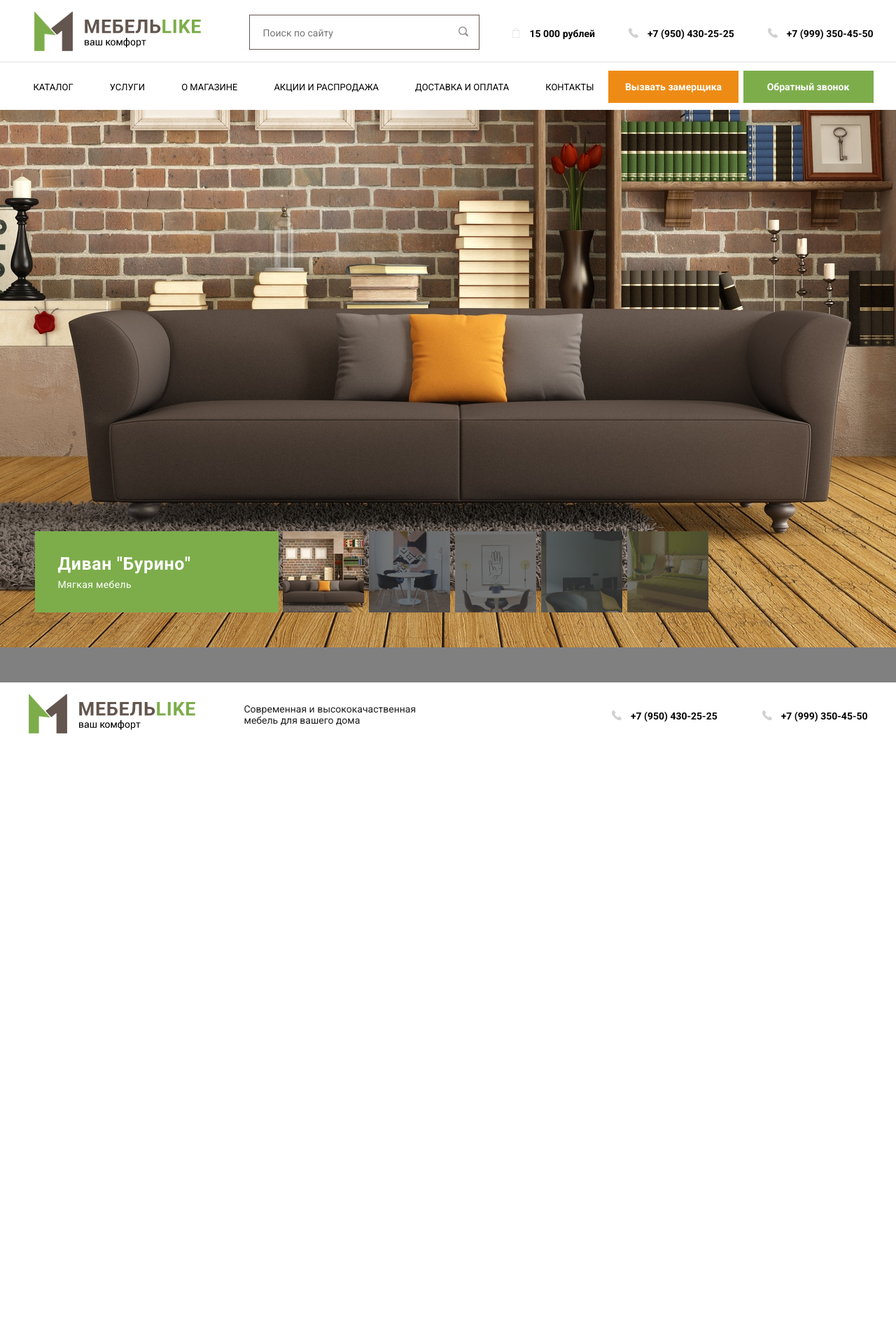
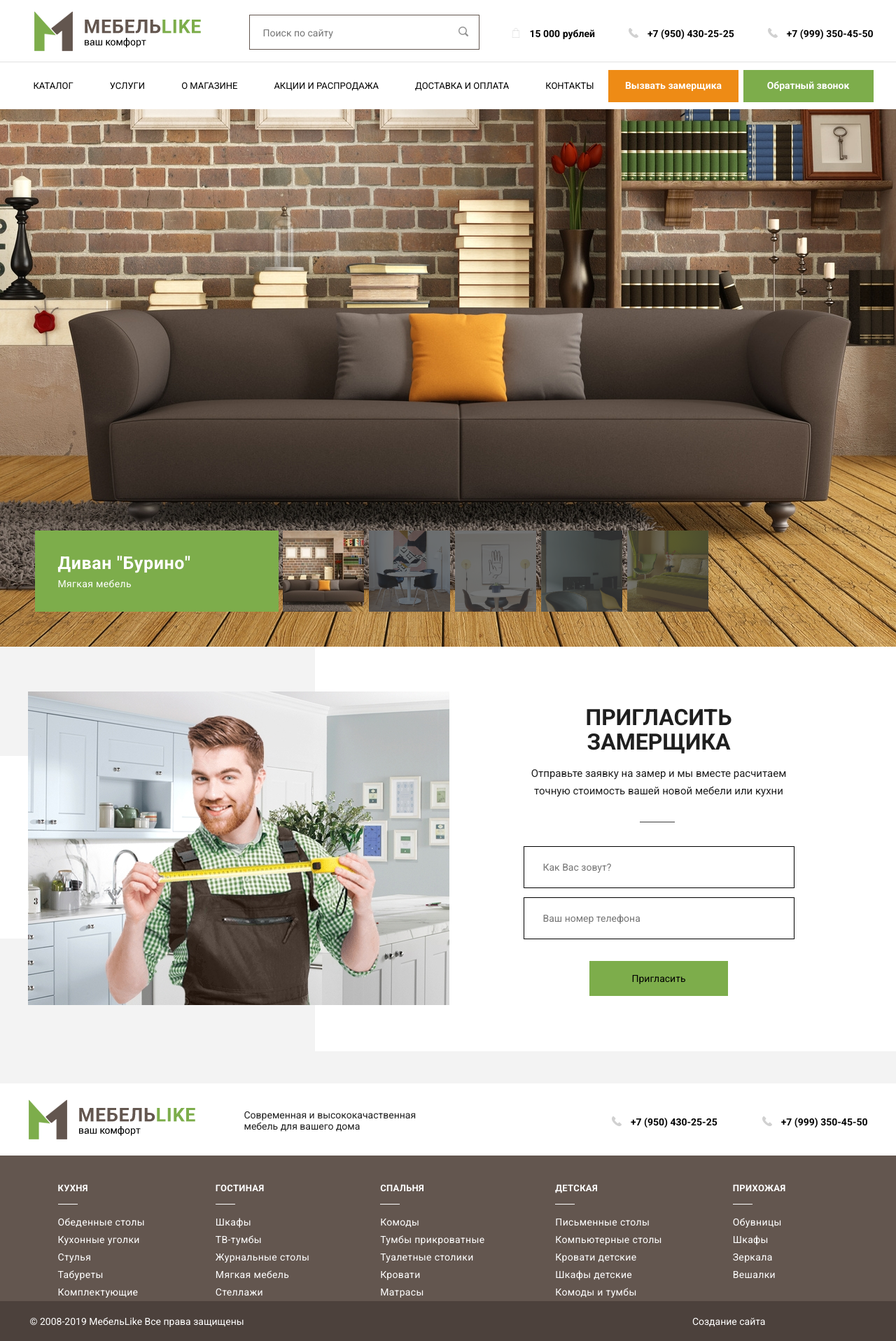
Before and after one commit to lauratida/diploma, a PHP site: page / in a window 1280 px wide. Shown: the whole page at 70% size. Before the commit the page ends 1048 px from the top, so only its background shows below. Run offline with PHP 8.4, Linux system fonts and the light colour scheme.

Commit message:
Верстка формы

```diff
--- a/src/css/style.css
+++ b/src/css/style.css
@@ -127,6 +127,27 @@ a:hover {
   background-color: grey;
 }
 
+.section {
+  padding: 89px 0 96px 0;
+}
+
+.section__title {
+  font-family: 'Roboto', sans-serif;
+  font-weight: 700;
+  font-size: 32px;
+  text-transform: uppercase;
+  line-height: 30px;
+  margin: 0;
+}
+
+.section__subtitle {
+  font-size: 15px;
+  line-height: 30px;
+  margin: 0;
+  font-family: 'Roboto', sans-serif;
+  font-weight: 400;
+}
+
 .wrap-line {
   border-bottom: 1px solid #e2e2e2;
 }
@@ -156,6 +177,8 @@ a:hover {
   border: none;
   padding-left: 8px;
   padding-right: 8px;
+  padding-top: 23px;
+  padding-bottom: 20px;
 }
 
 .logobar_footer .logobar__phone {
@@ -369,7 +392,7 @@ a:hover {
 }
 
 .menu {
-  padding: 12px 0px 10px 15px;
+  padding: 0px 0px 0px 15px;
   display: -webkit-box;
   display: -ms-flexbox;
   display: flex;
@@ -457,6 +480,14 @@ a:hover {
   margin-left: 52px;
   position: relative;
   text-transform: uppercase;
+  height: 67px;
+  vertical-align: center;
+  display: -webkit-box;
+  display: -ms-flexbox;
+  display: flex;
+  -webkit-box-align: center;
+      -ms-flex-align: center;
+          align-items: center;
 }
 
 @media (max-width: 1205px) {
@@ -508,7 +539,7 @@ a:hover {
   background-color: #7dad4b;
   position: absolute;
   left: 25%;
-  bottom: -7px;
+  bottom: 12px;
 }
 
 .menu__links .menu__item a:hover {
@@ -659,7 +690,7 @@ a:hover {
 
 .submenu {
   position: absolute;
-  top: 43px;
+  top: 65px;
   left: 0;
   z-index: 10;
   background-color: #ffffff;
@@ -678,7 +709,7 @@ a:hover {
   -webkit-box-pack: justify;
       -ms-flex-pack: justify;
           justify-content: space-between;
-  padding: 32px 125px 33px 40px;
+  padding: 32px 125px 11px 40px;
 }
 
 @media (max-width: 1205px) {
@@ -1001,4 +1032,257 @@ a:hover {
 .container-slider {
   position: relative;
 }
+
+.forminvite {
+  background-color: #f3f3f3;
+  position: relative;
+  padding-bottom: 109px;
+}
+
+.forminvite:after {
+  content: '';
+  position: absolute;
+  right: 0;
+  top: 0;
+  background-color: #ffffff;
+  display: block;
+  height: 92.6%;
+  width: 64.85%;
+  z-index: 1;
+}
+
+@media (max-width: 992px) {
+  .forminvite:after {
+    display: none;
+  }
+}
+
+.forminvite__wrap {
+  display: -webkit-box;
+  display: -ms-flexbox;
+  display: flex;
+  -webkit-box-pack: start;
+      -ms-flex-pack: start;
+          justify-content: flex-start;
+}
+
+@media (max-width: 992px) {
+  .forminvite__wrap {
+    -webkit-box-orient: vertical;
+    -webkit-box-direction: normal;
+        -ms-flex-direction: column;
+            flex-direction: column;
+  }
+}
+
+.forminvite__bg {
+  position: absolute;
+  width: 100%;
+  height: 261px;
+  background-color: #ffffff;
+  top: 156px;
+  left: 0;
+}
+
+@media (max-width: 992px) {
+  .forminvite__bg {
+    display: none;
+  }
+}
+
+.forminvite__img {
+  margin-top: -25px;
+  margin-left: 7px;
+  min-width: 602px;
+  z-index: 2;
+}
+
+@media (max-width: 1205px) {
+  .forminvite__img {
+    min-width: 462px;
+    max-width: 602px;
+    height: 448px;
+    overflow: hidden;
+  }
+  .forminvite__img img {
+    width: 100%;
+    height: 100%;
+    -o-object-fit: cover;
+       object-fit: cover;
+  }
+}
+
+@media (max-width: 992px) {
+  .forminvite__img {
+    margin: auto;
+  }
+}
+
+.forminvite__form {
+  margin-left: 106px;
+}
+
+@media (max-width: 992px) {
+  .forminvite__form {
+    margin: auto;
+    margin-top: 60px;
+  }
+}
+
+.forminvite__title {
+  margin-top: -5px;
+  line-height: 35px;
+  margin-bottom: 15px;
+}
+
+.forminvite__subtitle {
+  line-height: 25px;
+  margin-bottom: 66px;
+  position: relative;
+}
+
+@media (max-width: 1205px) {
+  .forminvite__subtitle {
+    margin-bottom: 44px;
+  }
+}
+
+.forminvite__subtitle:after {
+  position: absolute;
+  content: '';
+  display: block;
+  width: 50px;
+  height: 1px;
+  background-color: #3c3c3c;
+  bottom: -32px;
+  left: 166px;
+}
+
+@media (max-width: 1205px) {
+  .forminvite__subtitle:after {
+    bottom: -22px;
+  }
+}
+
+.forminvite__input {
+  width: 387px;
+  height: 60px;
+  border: 1px solid #000000;
+  background-color: #ffffff;
+  margin-bottom: 13px;
+  padding-left: 27px;
+}
+
+.forminvite__submit {
+  outline: none;
+  width: 198px;
+  height: 50px;
+  background-color: #7dad4b;
+  border: none;
+  margin: auto;
+  margin-top: 18px;
+}
+
+.form {
+  width: 387px;
+  height: 410px;
+  display: -webkit-box;
+  display: -ms-flexbox;
+  display: flex;
+  -webkit-box-orient: vertical;
+  -webkit-box-direction: normal;
+      -ms-flex-direction: column;
+          flex-direction: column;
+  z-index: 2;
+  text-align: center;
+}
+
+.footer {
+  background-color: #63564f;
+}
+
+.footer .submenu {
+  padding: 38px 125px 0px 50px;
+  -webkit-transform: scaleY(1);
+          transform: scaleY(1);
+  position: static;
+  background-color: #63564f;
+  opacity: 1;
+  margin-top: 0;
+  z-index: 0;
+  margin-bottom: 0;
+}
+
+@media (max-width: 992px) {
+  .footer .submenu {
+    padding: 0;
+    -webkit-box-orient: horizontal;
+    -webkit-box-direction: normal;
+        -ms-flex-direction: row;
+            flex-direction: row;
+    -ms-flex-pack: distribute;
+        justify-content: space-around;
+    -ms-flex-wrap: wrap;
+        flex-wrap: wrap;
+    min-width: 0px;
+    padding-left: 20px;
+    -webkit-transform: scaleY(1);
+            transform: scaleY(1);
+  }
+  .footer .submenu .submenu-category__list {
+    display: block;
+  }
+}
+
+.footer .submenu-category__title {
+  text-transform: uppercase;
+  color: #ffffff;
+  font-family: 'Roboto', sans-serif;
+  font-weight: 700;
+  font-size: 13px;
+  letter-spacing: 0.33px;
+  display: inline-block;
+  margin-bottom: 28px;
+}
+
+.footer .submenu-category__title:after {
+  background-color: #ffffff;
+}
+
+.footer .submenu-category__link {
+  color: #ffffff;
+}
+
+.footer .submenu-category__list {
+  padding: 0;
+}
+
+.footer-information {
+  background-color: #4c413c;
+  width: 100%;
+}
+
+.footer-information-wrap {
+  display: -webkit-box;
+  display: -ms-flexbox;
+  display: flex;
+  -webkit-box-pack: justify;
+      -ms-flex-pack: justify;
+          justify-content: space-between;
+  height: 57px;
+  -webkit-box-align: center;
+      -ms-flex-align: center;
+          align-items: center;
+  padding: 0 154px 0 10px;
+}
+
+.footer-information__time {
+  display: block;
+  color: #ffffff;
+}
+
+.footer-information__www {
+  display: block;
+  color: #ffffff;
+}
 /*# sourceMappingURL=style.css.map */
--- a/src/index.html
+++ b/src/index.html
@@ -51,7 +51,6 @@
 
   <!-- Меню -->
   <div class="container">
-
     <nav class="menu">
       <a href="#" class="toggle-button"><span class="toggle-button__icon"></span></a>
       <ul class="menu__links">
@@ -174,8 +173,8 @@
       <button class="button button__recall">Обратный звонок</button>
     </nav>
   </div>
+
   <!-- Слайдер под шапкой -->
-
   <div class="slider">
     <div class="slider__item">
       <div class="slider__img" srcprev="img/main-slider/slider-dot-1.jpg"><img src="img/main-slider/slider-image-1.jpg" alt=""></div>
@@ -209,9 +208,26 @@
     </div>
   </div>
 
+<!-- <div class="test"></div> -->
 
+  <!-- Секция с формой пригласить замерщика -->
+  <!-- section.forminvite>.forminvite__bg+.forminvite__img+form[method="POST"].forminvite__form>h2{Пригласить замерщика}.section__title.forminvite__title+h3{Отправьте заявку на замер и мы вместе расчитаем точную стоимость вашей новой мебели или кухни}.section__subtitle.forminvite__subtitle+input*2[placeholder="Как Вас зовут?" name="username" id="username" type="text"].forminvite__input.input -->
+  <section class="section forminvite">
+    <div class="forminvite__bg"></div>
+    <div class="container">
+      <div class="forminvite__wrap">
+        <div class="forminvite__img"><img src="img/invite/invite.jpg" alt=""></div>
+        <form action="" method="POST" class="form forminvite__form">
+          <h2 class="section__title forminvite__title">Пригласить замерщика</h2>
+          <h3 class="section__subtitle forminvite__subtitle">Отправьте заявку на замер и мы вместе расчитаем точную стоимость вашей новой мебели или кухни</h3>
+          <input type="text" placeholder="Как Вас зовут?" name="username" id="username" class="forminvite__input input">
+          <input type="tel" placeholder="Ваш номер телефона" name="userphone" id="userphone" class="forminvite__input input">
+          <input type="submit" value="Пригласить" name="formname" class="forminvite__submit">
+        </form>
+      </div>
+    </div>
+  </section>
 
-<div class="test"></div>
 
   <!-- Logobar из футера -->
   <div class="container">
@@ -240,6 +256,73 @@
     </div>
   </div>
 
+  <!-- Меню в футере -->
+  <footer class="footer">
+    <div class="container">
+      <ul class="submenu">
+        <li class="submenu-category">
+          <a href="#" class="submenu-category__title">Кухня</a>
+          <ul class="submenu-category__list">
+            <li class="submenu-category__item"><a href="#" class="submenu-category__link">Обеденные столы</a></li>
+            <li class="submenu-category__item"><a href="#" class="submenu-category__link">Кухонные уголки</a></li>
+            <li class="submenu-category__item"><a href="#" class="submenu-category__link">Стулья</a></li>
+            <li class="submenu-category__item"><a href="#" class="submenu-category__link">Табуреты</a></li>
+            <li class="submenu-category__item"><a href="#" class="submenu-category__link">Комплектующие</a></li>
+          </ul>
+        </li>
+        <li class="submenu-category">
+          <a href="#" class="submenu-category__title">Гостиная</a>
+          <ul class="submenu-category__list">
+            <li class="submenu-category__item"><a href="#" class="submenu-category__link">Шкафы</a></li>
+            <li class="submenu-category__item"><a href="#" class="submenu-category__link">ТВ-тумбы</a></li>
+            <li class="submenu-category__item"><a href="#" class="submenu-category__link">Журнальные столы</a></li>
+            <li class="submenu-category__item"><a href="#" class="submenu-category__link">Мягкая мебель</a></li>
+            <li class="submenu-category__item"><a href="#" class="submenu-category__link">Стеллажи</a></li>
+          </ul>
+        </li>
+        <li class="submenu-category">
+          <a href="#" class="submenu-category__title">Спальня</a>
+          <ul class="submenu-category__list">
+            <li class="submenu-category__item"><a href="#" class="submenu-category__link">Комоды</a></li>
+            <li class="submenu-category__item"><a href="#" class="submenu-category__link">Тумбы прикроватные</a></li>
+            <li class="submenu-category__item"><a href="#" class="submenu-category__link">Туалетные столики</a></li>
+            <li class="submenu-category__item"><a href="#" class="submenu-category__link">Кровати</a></li>
+            <li class="submenu-category__item"><a href="#" class="submenu-category__link">Матрасы</a></li>
+          </ul>
+        </li>
+        <li class="submenu-category">
+          <a href="#" class="submenu-category__title">Детская</a>
+          <ul class="submenu-category__list">
+            <li class="submenu-category__item"><a href="#" class="submenu-category__link">Письменные столы</a></li>
+            <li class="submenu-category__item"><a href="#" class="submenu-category__link">Компьютерные столы</a></li>
+            <li class="submenu-category__item"><a href="#" class="submenu-category__link">Кровати детские</a></li>
+            <li class="submenu-category__item"><a href="#" class="submenu-category__link">Шкафы детские</a></li>
+            <li class="submenu-category__item"><a href="#" class="submenu-category__link">Комоды и тумбы</a></li>
+          </ul>
+        </li>
+        <li class="submenu-category">
+          <a href="#" class="submenu-category__title">Прихожая</a>
+          <ul class="submenu-category__list">
+            <li class="submenu-category__item"><a href="#" class="submenu-category__link">Обувницы</a></li>
+
+            <li class="submenu-category__item"><a href="#" class="submenu-category__link">Шкафы</a></li>
+            <li class="submenu-category__item"><a href="#" class="submenu-category__link">Зеркала</a></li>
+            <li class="submenu-category__item"><a href="#" class="submenu-category__link">Вешалки</a></li>
+          </ul>
+        </li>
+      </ul>
+    </div>
+    <div class="footer-information">
+      <div class="container">
+        <div class="footer-information-wrap">
+          <span class="footer-information__time">© 2008-2019 МебельLike Все права защищены</span>
+          <span class="footer-information__www">Создание сайта</span>
+        </div>
+      </div>
+    </div>
+  </footer>
+
+
 
   <script src="https://code.jquery.com/jquery-3.4.1.min.js" integrity="sha256-CSXorXvZcTkaix6Yvo6HppcZGetbYMGWSFlBw8HfCJo=" crossorigin="anonymous"></script>
   <script src="js/main.js"></script>
--- a/src/sass/_interface.sass
+++ b/src/sass/_interface.sass
@@ -72,3 +72,21 @@ a
 .test
   height: 50px
   background-color: grey
+
+// .flexwrap-sb
+//   display: flex
+//   justify-content: space-between
+
+.section
+  padding: 89px 0 96px 0
+  &__title
+    +bold
+    font-size: 32px
+    text-transform: uppercase
+    line-height: 30px
+    margin: 0
+  &__subtitle
+    font-size: 15px
+    line-height: 30px
+    margin: 0
+    +reg
--- /dev/null
+++ b/src/sass/blocks/_footer.sass
@@ -0,0 +1,54 @@
+.footer
+  background-color: $color-main_brown
+  & .submenu
+    padding: 38px 125px 0px 50px
+    transform: scaleY(1)
+    position: static
+    background-color: $color-main_brown
+    opacity: 1
+    margin-top: 0
+    z-index: 0
+    margin-bottom: 0
+    @media (max-width: 992px)
+      // display: none
+      padding: 0
+      // position: static
+      flex-direction: row
+      justify-content: space-around
+      flex-wrap: wrap
+      min-width: 0px
+      padding-left: 20px
+      transform: scaleY(1)
+      & .submenu-category__list
+        display: block
+    &-category
+      &__title
+        text-transform: uppercase
+        color: $color-white
+        +bold
+        font-size: 13px
+        letter-spacing: 0.33px
+        display: inline-block
+        margin-bottom: 28px
+        &:after
+          background-color: $color-white
+      &__link
+        color: $color-white
+      &__list
+        // margin: 0
+        padding: 0
+  &-information
+    background-color: $color-footer
+    width: 100%
+    &-wrap
+      display: flex
+      justify-content: space-between
+      height: 57px
+      align-items: center
+      padding: 0 154px 0 10px
+    &__time
+      display: block
+      color: $color-white
+    &__www
+      display: block
+      color: $color-white
--- /dev/null
+++ b/src/sass/blocks/_forminvite.sass
@@ -0,0 +1,94 @@
+.forminvite
+  background-color: $section_bg
+  position: relative
+  padding-bottom: 109px
+  &:after
+    content: ''
+    position: absolute
+    right: 0
+    top: 0
+    background-color: $color-white
+    display: block
+    height: 92.6%
+    width: 64.85%
+    z-index: 1
+    @media (max-width: 992px)
+      display: none
+  &__wrap
+    display: flex
+    justify-content: flex-start
+    @media (max-width: 992px)
+      flex-direction: column
+  &__bg
+    position: absolute
+    width: 100%
+    height: 261px
+    background-color: $color-white
+    top: 156px
+    left: 0
+    @media (max-width: 992px)
+      display: none
+  &__img
+    margin-top: -25px
+    margin-left: 7px
+    min-width: 602px
+    z-index: 2
+    @media (max-width: 1205px)
+      min-width: 462px
+      max-width: 602px
+      height: 448px
+      overflow: hidden
+      & img
+        width: 100%
+        height: 100%
+        object-fit: cover
+    @media (max-width: 992px)
+      margin: auto
+  &__form
+    margin-left: 106px
+    @media (max-width: 992px)
+      margin: auto
+      margin-top: 60px
+  &__title
+    margin-top: -5px
+    line-height: 35px
+    margin-bottom: 15px
+  &__subtitle
+    line-height: 25px
+    margin-bottom: 66px
+    position: relative
+    @media (max-width: 1205px)
+      margin-bottom: 44px
+    &:after
+      position: absolute
+      content: ''
+      display: block
+      width: 50px
+      height: 1px
+      background-color: $color-form_line
+      bottom: -32px
+      left: 166px
+      @media (max-width: 1205px)
+        bottom: -22px
+  &__input
+    width: 387px
+    height: 60px
+    border: 1px solid $color-black
+    background-color: $color-white
+    margin-bottom: 13px
+    padding-left: 27px
+  &__submit
+    outline: none
+    width: 198px
+    height: 50px
+    background-color: $color-button
+    border: none
+    margin: auto
+    margin-top: 18px
+.form
+  width: 387px
+  height: 410px
+  display: flex
+  flex-direction: column
+  z-index: 2
+  text-align: center
--- a/src/sass/blocks/_logobar.sass
+++ b/src/sass/blocks/_logobar.sass
@@ -12,6 +12,8 @@
     border: none
     padding-left: 8px
     padding-right: 8px
+    padding-top: 23px
+    padding-bottom: 20px
     & .logobar__phone
       margin-left: 64px
       @media (max-width: 768px)
--- a/src/sass/blocks/_menu.sass
+++ b/src/sass/blocks/_menu.sass
@@ -5,7 +5,7 @@
 // @media (max-width: 420px)
 $transition-duration: 0.5s
 .menu
-  padding: 12px 0px 10px 15px
+  padding: 0px 0px 0px 15px
   display: flex
   align-items: center
   justify-content: space-between
@@ -45,6 +45,12 @@ $transition-duration: 0.5s
       margin-left: 52px
       position: relative
       text-transform: uppercase
+      height: 67px
+      vertical-align: center
+      display: flex
+      align-items: center
+      & a
+        // display: inline-block
       @media (max-width: 1205px)
         margin-left: 10px
         font-size: 12px
@@ -70,7 +76,7 @@ $transition-duration: 0.5s
         background-color: $color-button
         position: absolute
         left: 25%
-        bottom: -7px
+        bottom: 12px
       & a:hover
         color: $color-button
       &:hover
@@ -161,7 +167,7 @@ $transition-duration: 0.5s
 
 .submenu
   position: absolute
-  top: 43px
+  top: 65px
   left: 0
   z-index: 10
   background-color: $color-white
@@ -174,7 +180,7 @@ $transition-duration: 0.5s
   list-style: none
   display: flex
   justify-content: space-between
-  padding: 32px 125px 33px 40px
+  padding: 32px 125px 11px 40px
   @media (max-width: 1205px)
     min-width: 964px
   @media (max-width: 992px)
--- a/src/sass/style.sass
+++ b/src/sass/style.sass
@@ -7,6 +7,8 @@
 @import 'blocks/logobar'
 @import 'blocks/menu'
 @import 'blocks/mainslider'
+@import 'blocks/forminvite'
+@import 'blocks/footer'
 
 // @import 'blocks/'
 
```
Also changed, not shown: 1 other file. Lines whose indentation alone changed are shown as unchanged.
